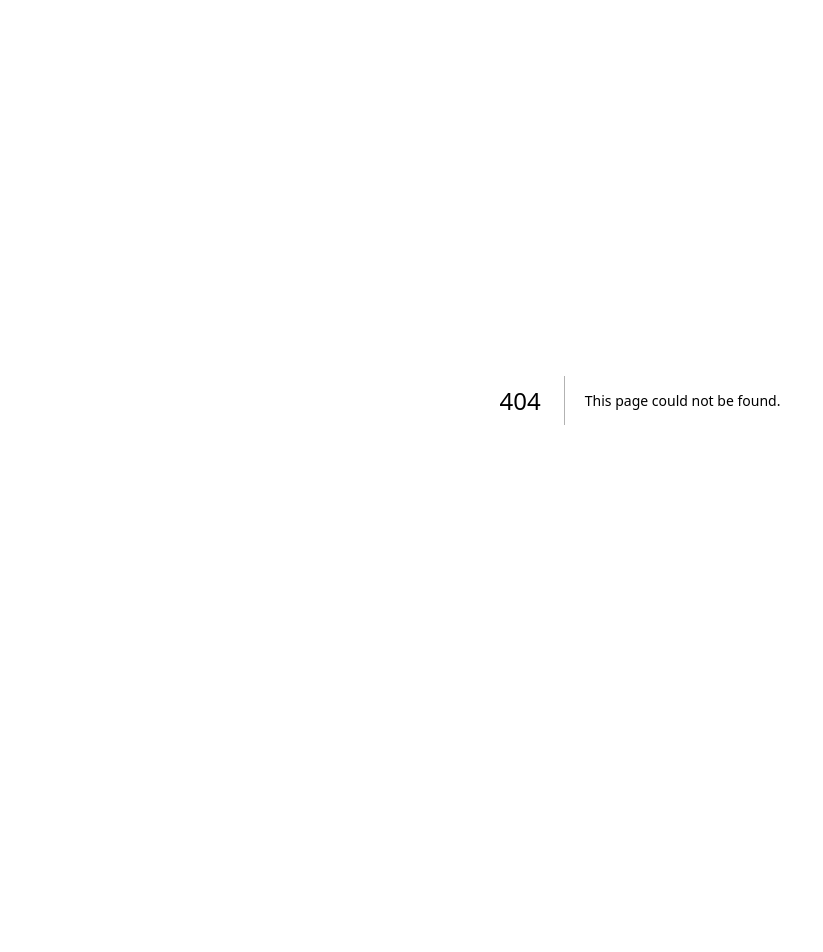
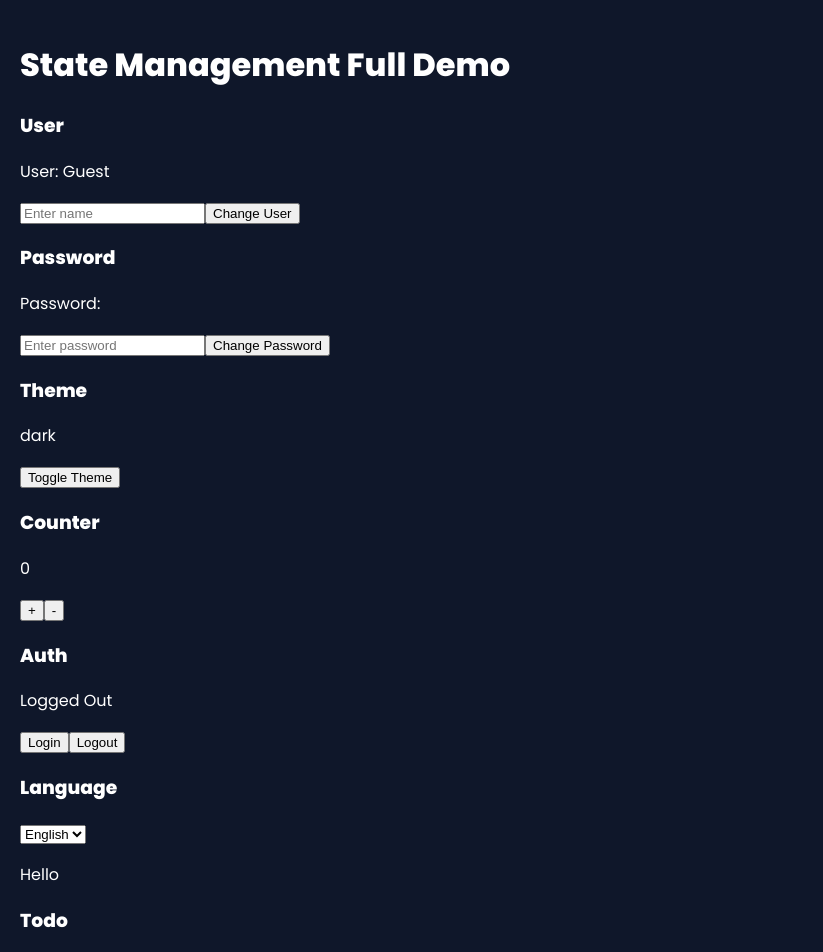
Before and after one commit to nidhar05/Auth-app, a Next.js app: page /state-demo in a window 1280 px wide. Before the commit this address had no page. Shown: the top 952 px of the page, without its empty margins (0-823 px from the left). Before the commit the page ends 800 px from the top, so only its background shows below. Built offline with nearby package versions, Linux system fonts and the light colour scheme.

Commit message:
State management

```diff
--- /dev/null
+++ b/src/app/state-demo/page.jsx
@@ -0,0 +1,195 @@
+"use client";
+
+import {
+  useState,
+  useReducer,
+  useContext,
+  createContext,
+  useEffect,
+} from "react";
+
+const AppContext = createContext();
+
+function ContextProvider({ children }) {
+  const [user, setUser] = useState("Guest");
+  const [password, setPassword] = useState("");
+  const [theme, setTheme] = useState("dark");
+  const [count, setCount] = useState(0);
+  const [todos, setTodos] = useState([]);
+  const [isLoggedIn, setIsLoggedIn] = useState(false);
+  const [language, setLanguage] = useState("en");
+
+  /* LocalStorage (Persist user) */
+  useEffect(() => {
+    const savedUser = localStorage.getItem("user");
+    if (savedUser) setUser(savedUser);
+  }, []);
+
+  useEffect(() => {
+    localStorage.setItem("user", user);
+  }, [user]);
+
+  const toggleTheme = () => {
+    setTheme((prev) => (prev === "light" ? "dark" : "light"));
+  };
+
+  const login = () => setIsLoggedIn(true);
+  const logout = () => setIsLoggedIn(false);
+
+  return (
+    <AppContext.Provider
+      value={{
+        user,
+        setUser,
+        password,
+        setPassword,
+        theme,
+        toggleTheme,
+        count,
+        setCount,
+        todos,
+        setTodos,
+        isLoggedIn,
+        login,
+        logout,
+        language,
+        setLanguage,
+      }}
+    >
+      {children}
+    </AppContext.Provider>
+  );
+}
+
+function ContextChild() {
+  const {
+    user,
+    setUser,
+    password,
+    setPassword,
+    theme,
+    toggleTheme,
+    count,
+    setCount,
+    todos,
+    setTodos,
+    isLoggedIn,
+    login,
+    logout,
+    language,
+    setLanguage,
+  } = useContext(AppContext);
+
+  const [inputName, setInputName] = useState("");
+  const [inputPassword, setInputPassword] = useState("");
+  const [task, setTask] = useState("");
+
+  /* User */
+  const handleUser = () => {
+    if (inputName.trim()) {
+      setUser(inputName);
+      setInputName("");
+    }
+  };
+
+  /* Password */
+  const handlePassword = () => {
+    if (inputPassword.trim()) {
+      setPassword(inputPassword);
+      setInputPassword("");
+    }
+  };
+
+  /* Todo */
+  const addTodo = () => {
+    if (task.trim()) {
+      setTodos([...todos, task]);
+      setTask("");
+    }
+  };
+
+  return (
+    <div>
+      {/* USER */}
+      <h3>User</h3>
+      <p>User: {user}</p>
+      <input
+        value={inputName}
+        onChange={(e) => setInputName(e.target.value)}
+        placeholder="Enter name"
+      />
+      <button onClick={handleUser}>Change User</button>
+
+      {/* PASSWORD */}
+      <h3>Password</h3>
+      <p>Password: {password}</p>
+      <input
+        type="password"
+        value={inputPassword}
+        onChange={(e) => setInputPassword(e.target.value)}
+        placeholder="Enter password"
+      />
+      <button onClick={handlePassword}>Change Password</button>
+
+      {/* THEME */}
+      <h3>Theme</h3>
+      <p>{theme}</p>
+      <button onClick={toggleTheme}>Toggle Theme</button>
+
+      {/* COUNTER */}
+      <h3>Counter</h3>
+      <p>{count}</p>
+      <button onClick={() => setCount(count + 1)}>+</button>
+      <button onClick={() => setCount(count - 1)}>-</button>
+
+      {/* LOGIN */}
+      <h3>Auth</h3>
+      <p>{isLoggedIn ? "Logged In" : "Logged Out"}</p>
+      <button onClick={login}>Login</button>
+      <button onClick={logout}>Logout</button>
+
+      {/* LANGUAGE */}
+      <h3>Language</h3>
+      <select onChange={(e) => setLanguage(e.target.value)}>
+        <option value="en">English</option>
+        <option value="ta">Tamil</option>
+      </select>
+      <p>{language === "en" ? "Hello" : "வணக்கம்"}</p>
+
+      {/* TODO */}
+      <h3>Todo</h3>
+      <input
+        value={task}
+        onChange={(e) => setTask(e.target.value)}
+        placeholder="Enter task"
+      />
+      <button onClick={addTodo}>Add</button>
+
+      <ul>
+        {todos.map((t, i) => (
+          <li key={i}>{t}</li>
+        ))}
+      </ul>
+    </div>
+  );
+}
+
+
+export default function StateDemoPage() {
+  return (
+    <ContextProvider>
+      <div style={container}>
+        <h1>State Management Full Demo</h1>
+        <ContextChild />
+      </div>
+    </ContextProvider>
+  );
+}
+
+
+const container = {
+  padding: "20px",
+  background: "#0f172a",
+  color: "white",
+  minHeight: "100vh",
+};
```
Also changed, not shown: src/app/error.jsx (added, +43 -0 lines), src/app/not-found.jsx (added, +49 -0 lines).
